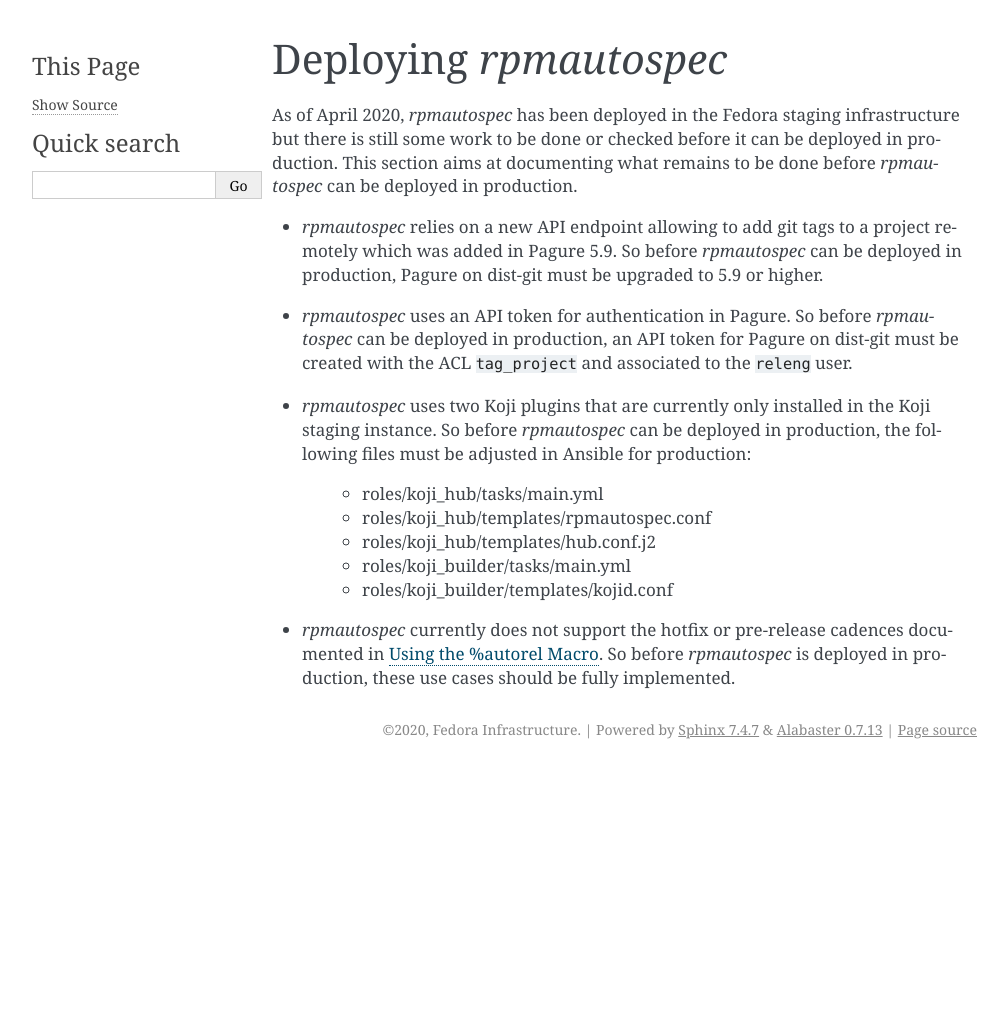
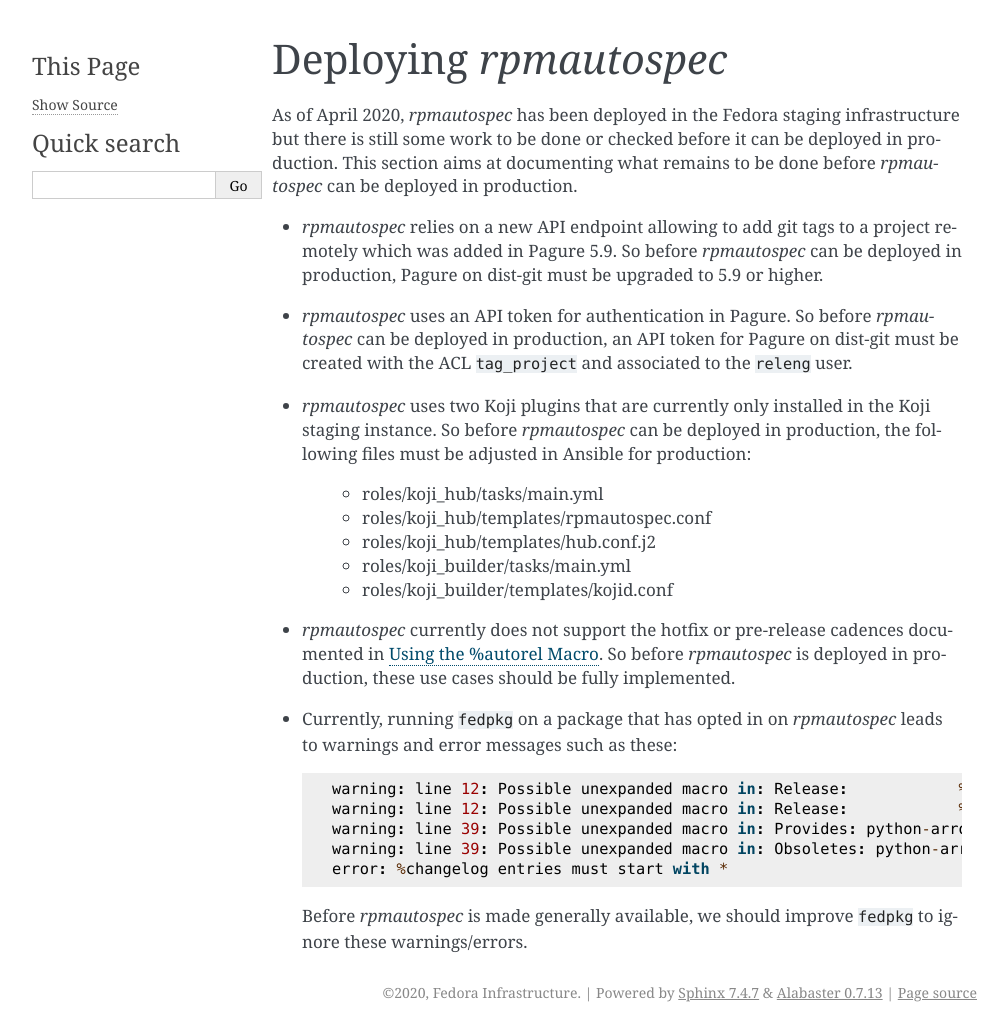
Before and after one commit to fedora-infra/rpmautospec, a Sphinx documentation site: the page built from doc/deploying.rst, in a window 1280 px wide. Shown: the whole page, without its empty margins (133-1141 px from the left). Built offline with Sphinx 7.4.7, drawn with Linux system fonts in a browser that asks for light colours; before the commit the page ends 900 px from its top, so only the background shows below that.

Commit message:
Document the work needed on fedpkg before GA
Signed-off-by: Pierre-Yves Chibon <pingou@pingoured.fr>

```diff
--- a/doc/deploying.rst
+++ b/doc/deploying.rst
@@ -29,3 +29,15 @@ to be done before `rpmautospec` can be deployed in production.
 * `rpmautospec` currently does not support the hotfix or pre-release cadences documented in
   :ref:`using-autorel`. So before `rpmautospec` is deployed in production,
   these use cases should be fully implemented.
+
+* Currently, running ``fedpkg`` on a package that has opted in on `rpmautospec` leads
+  to warnings and error messages such as these::
+
+    warning: line 12: Possible unexpanded macro in: Release:            %autorel
+    warning: line 12: Possible unexpanded macro in: Release:            %autorel
+    warning: line 39: Possible unexpanded macro in: Provides: python-arrow = 0.14.6-%autorel
+    warning: line 39: Possible unexpanded macro in: Obsoletes: python-arrow < 0.14.6-%autorel
+    error: %changelog entries must start with *
+
+  Before `rpmautospec` is made generally available, we should improve ``fedpkg``
+  to ignore these warnings/errors.
```
